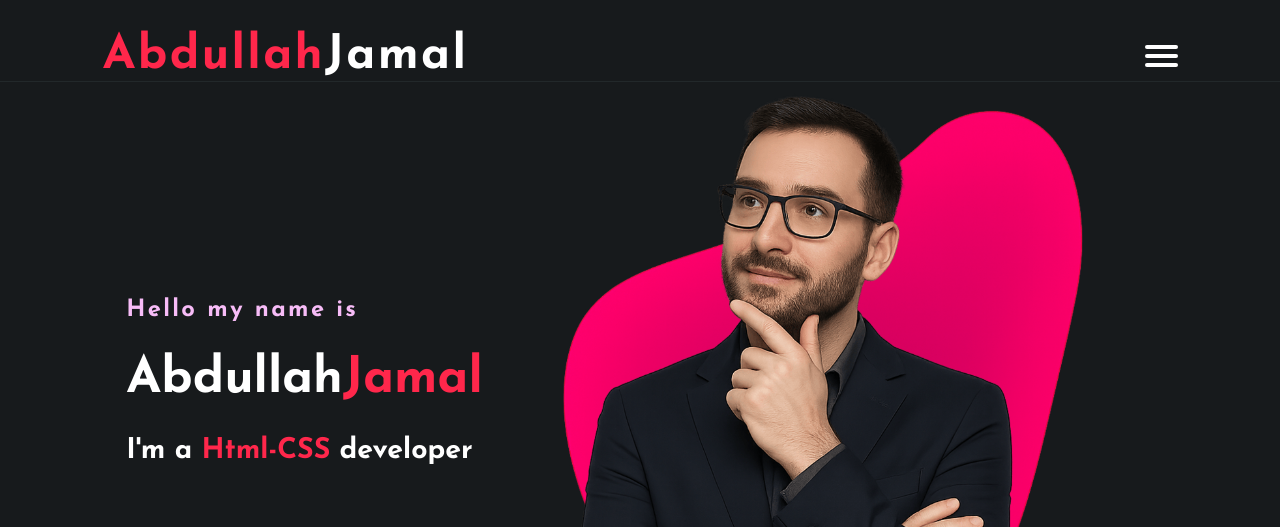
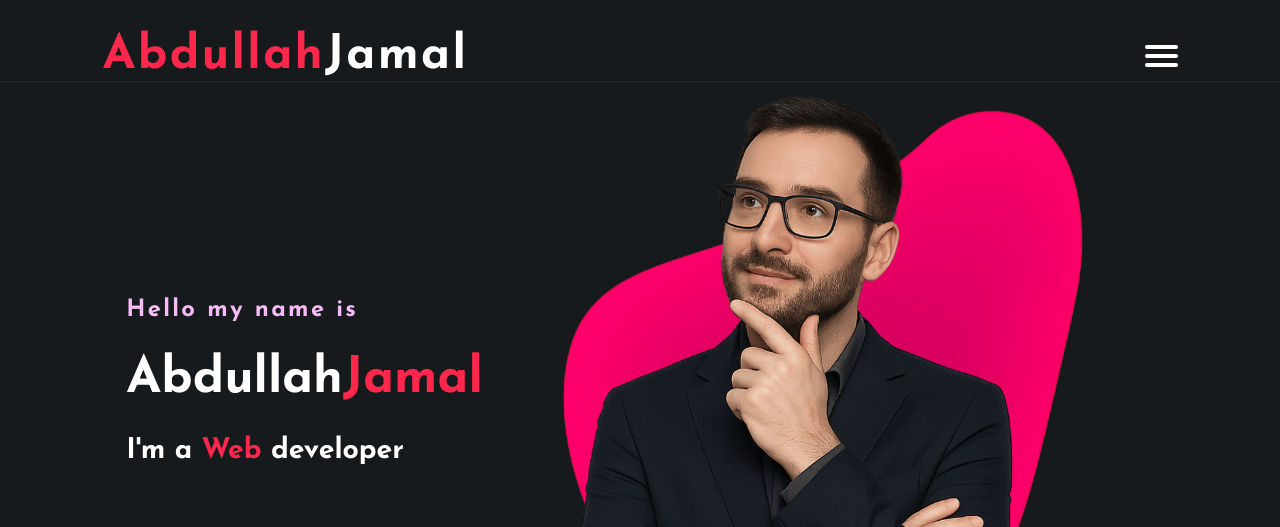
Before and after one commit to AbdullahGB0/Abdullah-Profile, a plain HTML site: page index.html in a window 1280 px wide. Shown: the top 527 px of the page. Drawn offline with Linux system fonts and the light colour scheme.

Commit message:
Update index.html

```diff
--- a/index.html
+++ b/index.html
@@ -41,7 +41,7 @@
             <div class="div-text">
                 <h4>Hello my name is</h4>
                 <h1>Abdullah<span>Jamal<span></h1>
-                <h3>I'm a <span>Html-CSS</span> developer</h3>
+                <h3>I'm a <span>Web</span> developer</h3>
                 <a href="#" class="btn">Download CV</a>
                 <div class="social">
                     <a href="https://www.facebook.com/ps.abdz" target="_blank"><img
```
